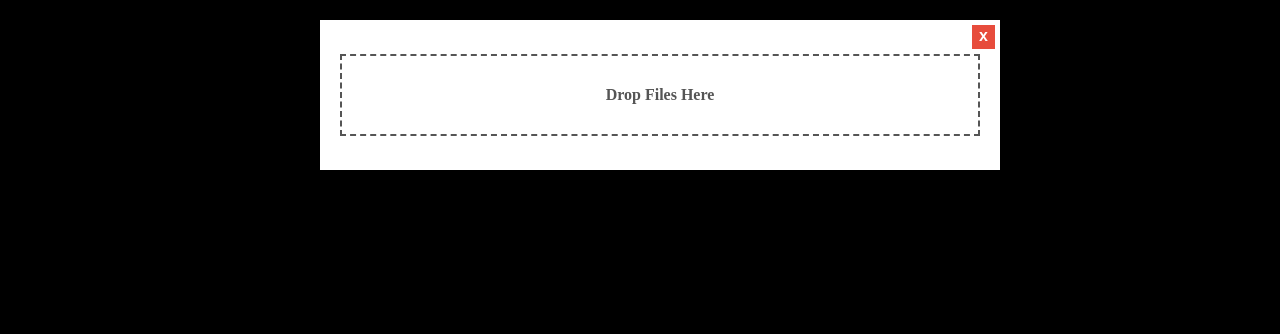
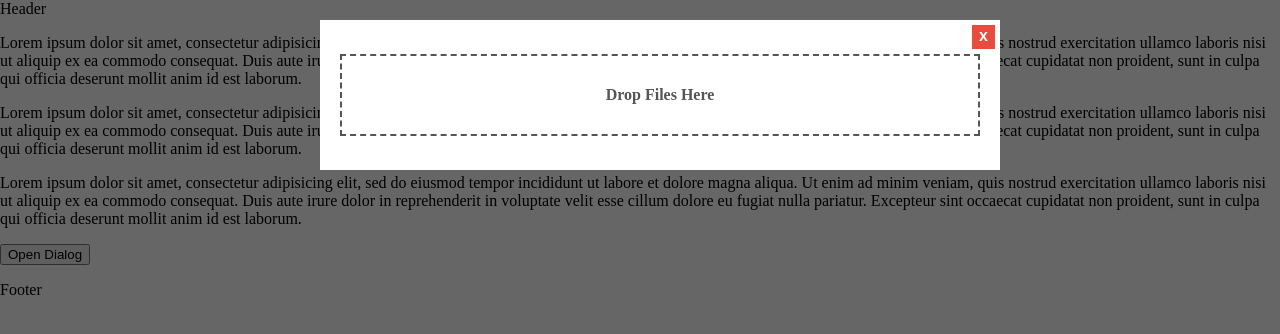
Before and after one commit to sinterview/web-component, a website: page src/client/index.html in a window 1280 px wide. Both pictures are taken after a click on the button "Open Dialog". Drawn offline with Linux system fonts and the light colour scheme; files that its build step writes are made by us from their sources.

Commit message:
Add Transparent Modal Dialog Overlay
CSS property is edited to have transparent effect for Modal Overlay.

```diff
--- a/src/client/css/style.css
+++ b/src/client/css/style.css
@@ -34,7 +34,7 @@ body {
 }
 
 .modal-overlay.overlay-open {
-    background: #000;
+    background: rgba(0, 0, 0, 0.6);
     opacity: 1;
 }
 
```
